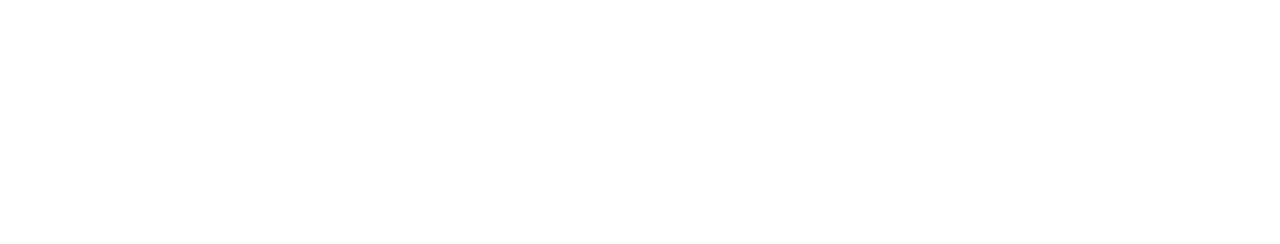
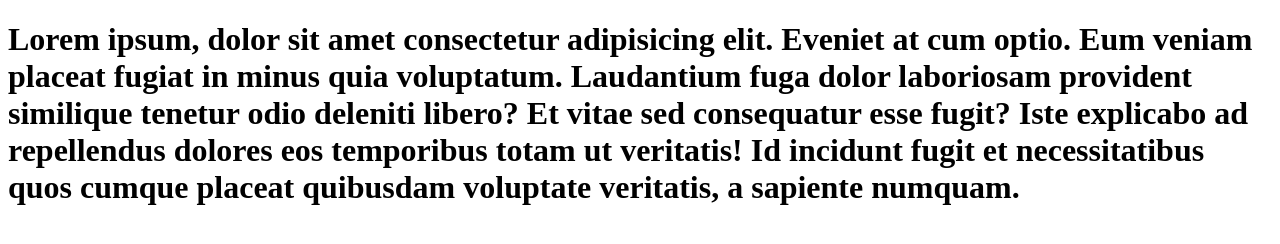
Before and after one commit to pautech/pvw1-example, a plain HTML site: page index.html in a window 1280 px wide. Drawn offline with Linux system fonts and the light colour scheme.

Commit message:
adding h1 tag

```diff
--- a/index.html
+++ b/index.html
@@ -6,6 +6,8 @@
     <title>|Home</title>
 </head>
 <body>
+    <h1>Lorem ipsum, dolor sit amet consectetur adipisicing elit. Eveniet at cum optio. Eum veniam placeat fugiat in minus quia voluptatum. Laudantium fuga dolor laboriosam provident similique tenetur odio deleniti libero?
+    Et vitae sed consequatur esse fugit? Iste explicabo ad repellendus dolores eos temporibus totam ut veritatis! Id incidunt fugit et necessitatibus quos cumque placeat quibusdam voluptate veritatis, a sapiente numquam.</h1>
 
 </body>
 </html>
```
